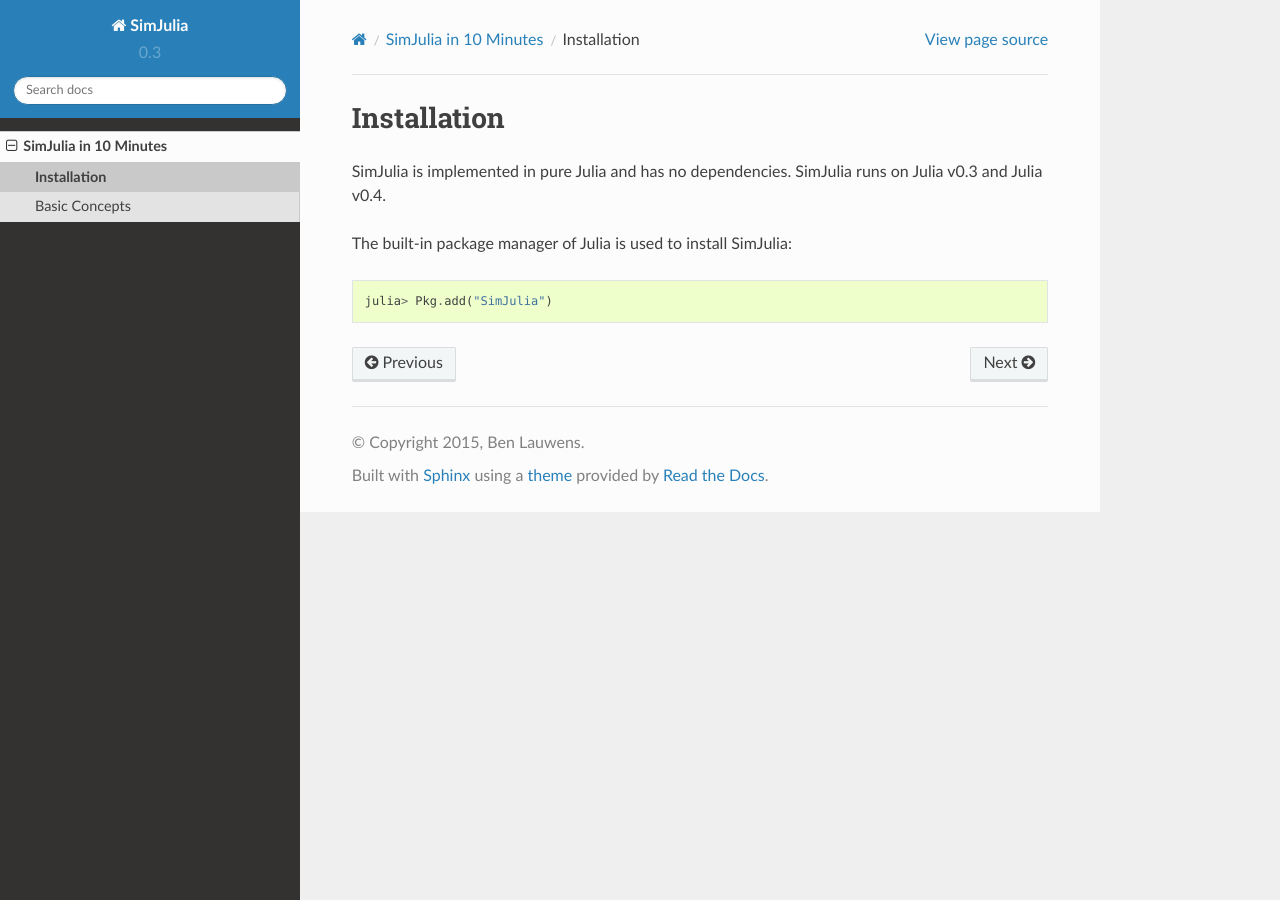
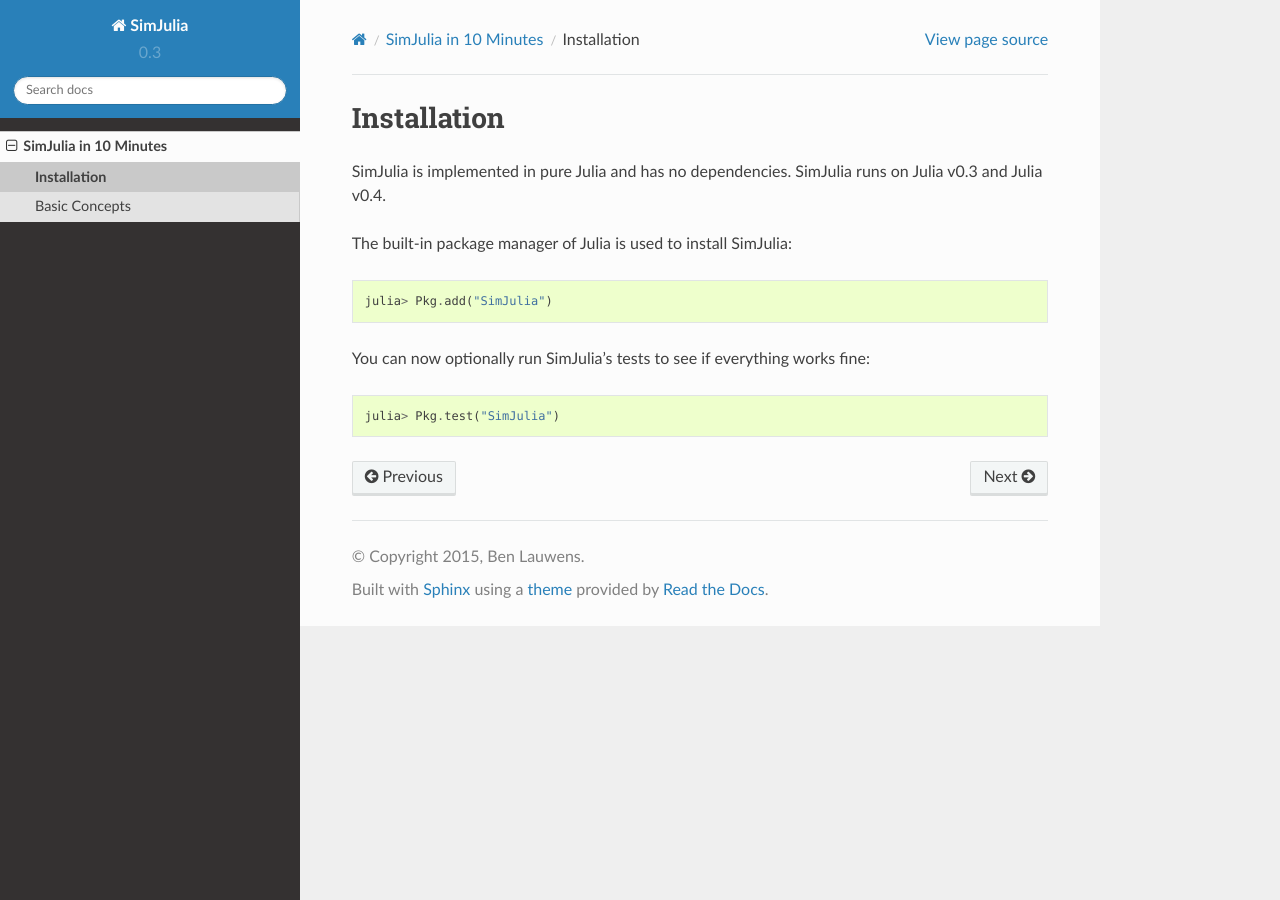
Before and after one commit to JuliaDynamics/ConcurrentSim.jl, a Sphinx documentation site: the page built from docs/source/10_min/1_installation.rst, in a window 1280 px wide. Built offline with Sphinx 7.4.7 and the Read the Docs theme 2.0.0, drawn with Linux system fonts in a browser that asks for light colours.

Commit message:
update doc

```diff
--- a/docs/source/10_min/1_installation.rst
+++ b/docs/source/10_min/1_installation.rst
@@ -6,3 +6,7 @@
 The built-in package manager of Julia is used to install SimJulia::
 
   julia> Pkg.add("SimJulia")
+
+You can now optionally run SimJulia’s tests to see if everything works fine::
+
+  julia> Pkg.test("SimJulia")
```
